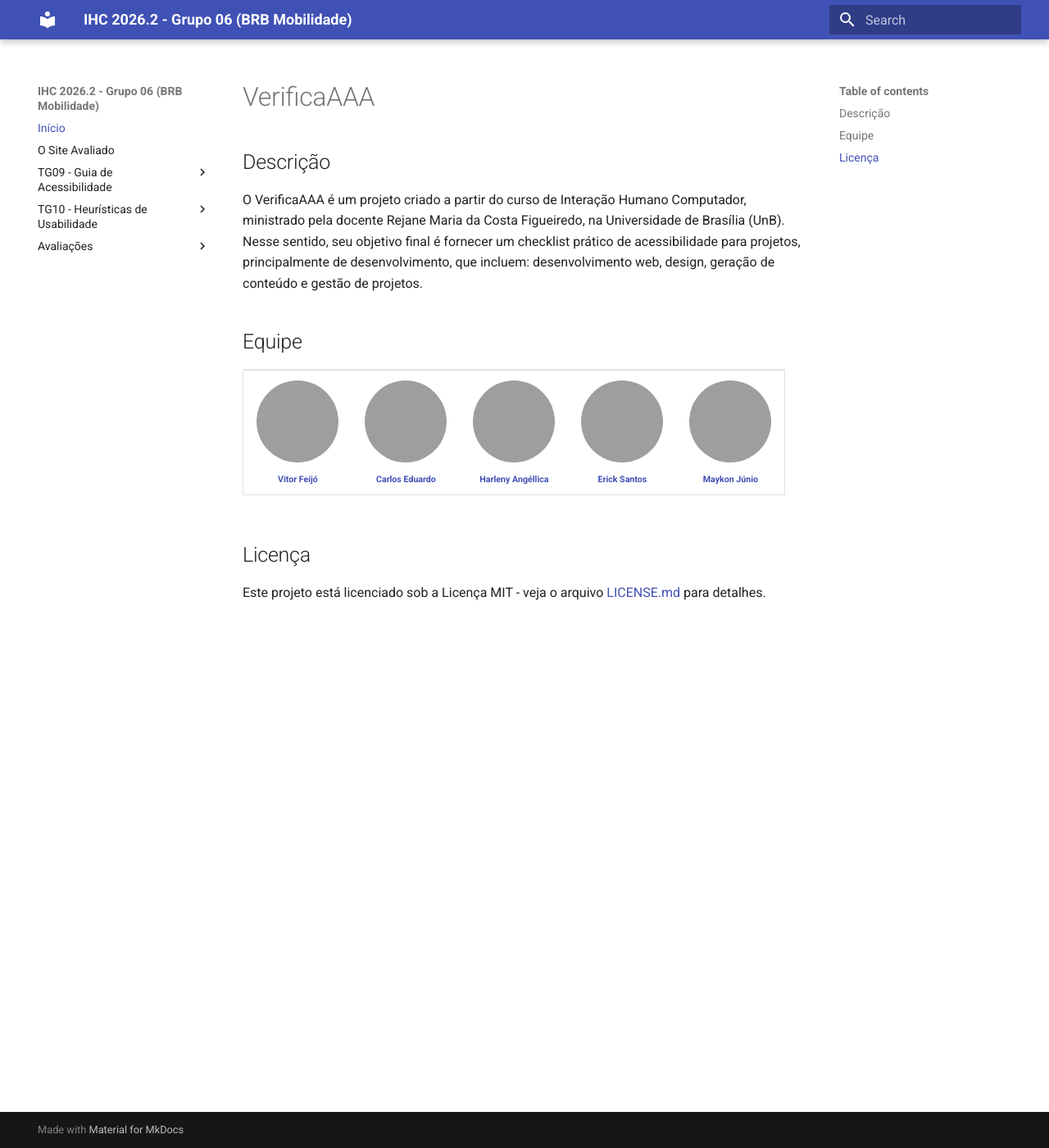
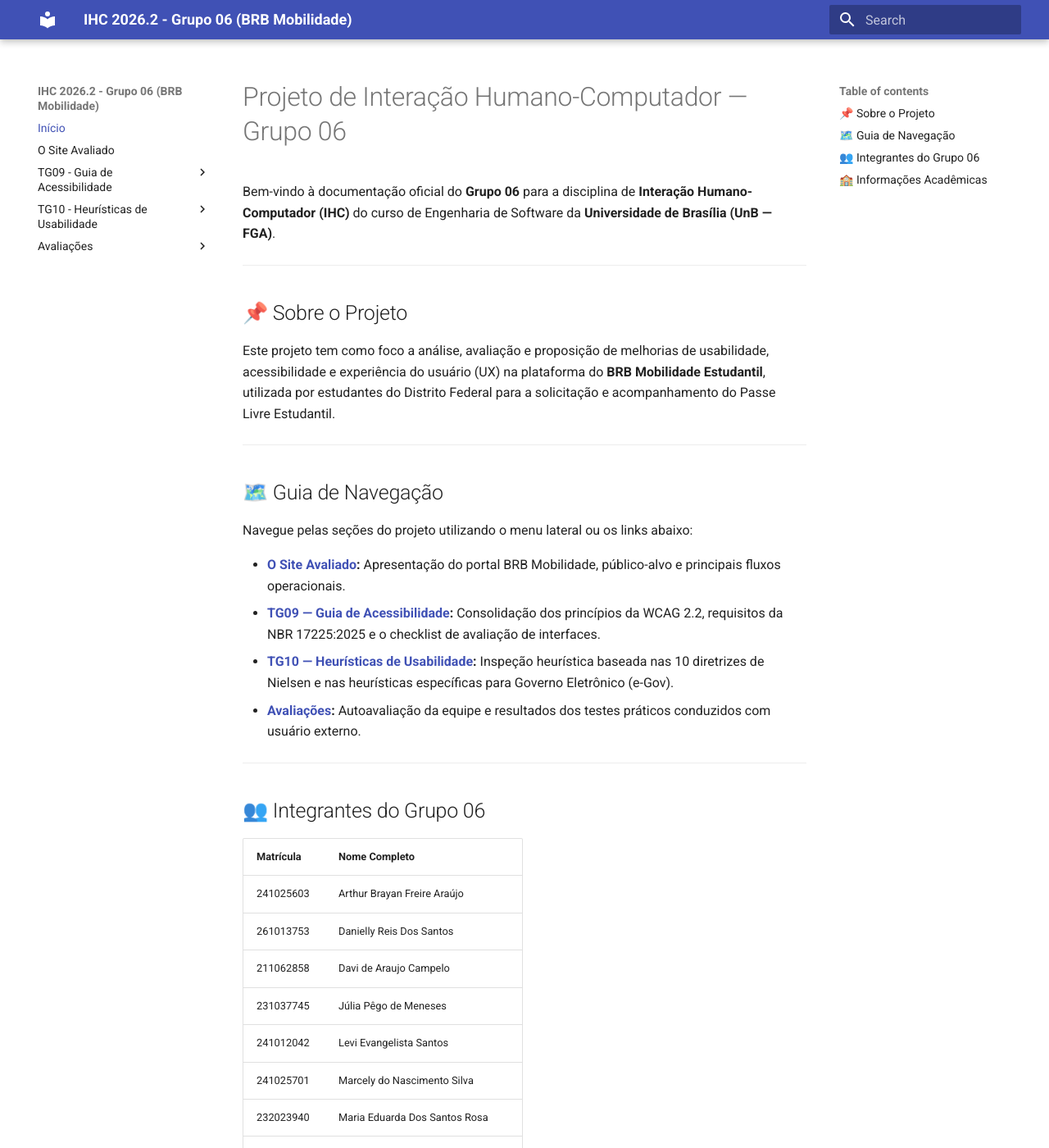
Before and after one commit to UnB-IHC/IHC_2026.2_Grupo06, an MkDocs documentation site: the page built from docs/index.md, in a window 1280 px wide and 1400 px high. Shown: the whole window at 82% size. Built offline with MkDocs 1.6.1 and Material for MkDocs 9.7.7, drawn with Linux system fonts in a browser that asks for light colours; some of the changed text lies outside the part shown; grey boxes are pictures that could not be loaded.

Commit message:
docs: reestrutura diretórios do TG09, TG10 e avaliações

```diff
--- a/docs/index.md
+++ b/docs/index.md
@@ -1,21 +1,44 @@
-# VerificaAAA
+# Projeto de Interação Humano-Computador — Grupo 06
 
-## Descrição
+Bem-vindo à documentação oficial do **Grupo 06** para a disciplina de **Interação Humano-Computador (IHC)** do curso de Engenharia de Software da **Universidade de Brasília (UnB — FGA)**.
 
-O VerificaAAA é um projeto criado a partir do curso de Interação Humano Computador, ministrado pela docente Rejane Maria da Costa Figueiredo, na Universidade de Brasília (UnB). Nesse sentido, seu objetivo final é fornecer um checklist prático de acessibilidade para projetos, principalmente de desenvolvimento, que incluem: desenvolvimento web, design, geração de conteúdo e gestão de projetos.
+---
 
-## Equipe
+## 📌 Sobre o Projeto
 
-<table>
-  <tr>
-    <td align="center"><a href="https://github.com/vitorfleonardo"><img style="border-radius: 50%;" src="https://github.com/vitorfleonardo.png" width="100px;" alt=""/><br /><sub><b>Vitor Feijó</b></sub></a><br />
-    <td align="center"><a href="https://github.com/CADU110"><img style="border-radius: 50%;" src="https://github.com/CADU110.png" width="100px;" alt=""/><br /><sub><b>Carlos Eduardo</b></sub></a><br />
-    <td align="center"><a href="https://github.com/Angelicahaas"><img style="border-radius: 50%;" src="https://github.com/Angelicahaas.png" width="100px;" alt=""/><br /><sub><b>Harleny Angéllica</b></sub></a><br />
-    <td align="center"><a href="https://github.com/Erick-ems "><img style="border-radius: 50%;" src="https://github.com/Erick-ems.png" width="100px;" alt=""/><br /><sub><b>Erick Santos</b></sub></a><br />
-    <td align="center"><a href="https://github.com/maykonjuso "><img style="border-radius: 50%;" src="https://github.com/maykonjuso.png" width="100px;" alt=""/><br /><sub><b>Maykon Júnio</b></sub></a><br />
-  </tr>
-</table>
+Este projeto tem como foco a análise, avaliação e proposição de melhorias de usabilidade, acessibilidade e experiência do usuário (UX) na plataforma do **BRB Mobilidade Estudantil**, utilizada por estudantes do Distrito Federal para a solicitação e acompanhamento do Passe Livre Estudantil.
 
-## Licença
+---
 
-Este projeto está licenciado sob a Licença MIT - veja o arquivo [LICENSE.md](https://github.com/vitorfleonardo/VerificaAAA/tree/main?tab=License-1-ov-file) para detalhes.
+## 🗺️ Guia de Navegação
+
+Navegue pelas seções do projeto utilizando o menu lateral ou os links abaixo:
+
+* **[O Site Avaliado](sobre_o_site/brb_mobilidade.md):** Apresentação do portal BRB Mobilidade, público-alvo e principais fluxos operacionais.
+* **[TG09 — Guia de Acessibilidade](tg09_acessibilidade/introducao.md):** Consolidação dos princípios da WCAG 2.2, requisitos da NBR 17225:2025 e o checklist de avaliação de interfaces.
+* **[TG10 — Heurísticas de Usabilidade](tg10_heuristicas/fundamentacao.md):** Inspeção heurística baseada nas 10 diretrizes de Nielsen e nas heurísticas específicas para Governo Eletrônico (e-Gov).
+* **[Avaliações](avaliacoes/avaliacao_equipe.md):** Autoavaliação da equipe e resultados dos testes práticos conduzidos com usuário externo.
+
+---
+
+## 👥 Integrantes do Grupo 06
+
+| Matrícula | Nome Completo |
+| :--- | :--- |
+| 241025603 | Arthur Brayan Freire Araújo |
+| 261013753 | Danielly Reis Dos Santos |
+| 211062858 | Davi de Araujo Campelo |
+| 231037745 | Júlia Pêgo de Meneses |
+| 241012042 | Levi Evangelista Santos |
+| 241025701 | Marcely do Nascimento Silva |
+| 232023940 | Maria Eduarda Dos Santos Rosa |
+| 232030032 | Pedro Henrique Conceição De Souza |
+
+---
+
+## 🏫 Informações Acadêmicas
+
+* **Disciplina:** Interação Humano-Computador (IHC)
+* **Docente:** Profª. Rejane Maria da Costa Figueiredo
+* **Semestre Letivo:** 2026.2
+* **Instituição:** Universidade de Brasília (UnB) — Faculdade do Gama (FGA)
--- a/docs/stylesheets/extra.css
+++ /dev/null
@@ -1,3 +0,0 @@
-.wy-side-nav-search .wy-dropdown>a img.logo, .wy-side-nav-search>a img.logo {
-    width: 50% !important;
-}
```
Also changed, not shown: docs/avaliacoes/avaliacao_equipe.md (added, +1 -0 lines), docs/avaliacoes/teste_usuario_externo.md (added, +1 -0 lines), docs/design/design.md (deleted, +0 -55 lines), docs/devWeb/non_text_content.md (deleted, +0 -131 lines), docs/geracaoConteudo/conteudo.md (deleted, +0 -54 lines), docs/gestaoProjeto/gestaoProjeto.md (deleted, +0 -63 lines), docs/sobre_o_site/BRB-mobilidade.md (added, +1 -0 lines), docs/tg09_acessibilidade/checklist.md (added, +1 -0 lines), docs/tg09_acessibilidade/ferramentas_testes.md (added, +1 -0 lines), docs/tg09_acessibilidade/introducao.md (added, +1 -0 lines), docs/tg09_acessibilidade/principios_wcag.md (added, +1 -0 lines), docs/tg10_heuristicas/fundamentacao.md (added, +1 -0 lines), docs/tg10_heuristicas/planejamento_escopo.md (added, +1 -0 lines), docs/tg10_heuristicas/resultados_avaliadores.md (added, +1 -0 lines), 3 more files.
